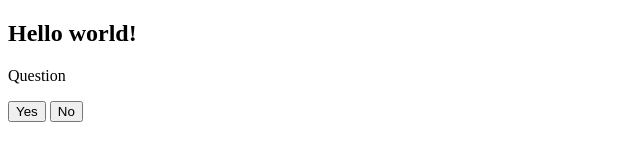
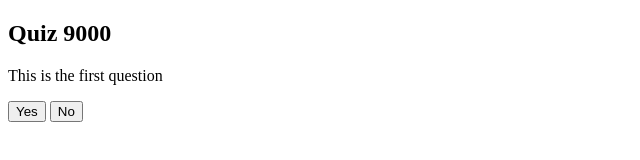
Before and after one commit to davidwobido/quiz9000, a plain HTML site: page quiz9000/index.html in a window 1280 px wide. Shown: the whole page, without its empty margins (0-640 px from the left). Drawn offline with Linux system fonts and the light colour scheme.

Commit message:
Change question in JavaScript

```diff
--- a/quiz9000/index.html
+++ b/quiz9000/index.html
@@ -9,7 +9,7 @@
   <body>
     <section class="wrapper">
       <h1 class="title">Quiz 9000</h1>
-      <p class="question">Question</p>
+      <p class="question"></p>
       <div class="buttons">
         <button class="yes">Yes</button>
         <button class="no">No</button>
--- a/quiz9000/main.js
+++ b/quiz9000/main.js
@@ -1,2 +1,2 @@
-const myHeading = document.querySelector("h1");
-myHeading.textContent = "Hello world!";
+const Question = document.querySelector(".question");
+Question.textContent = "This is the first question";
```
